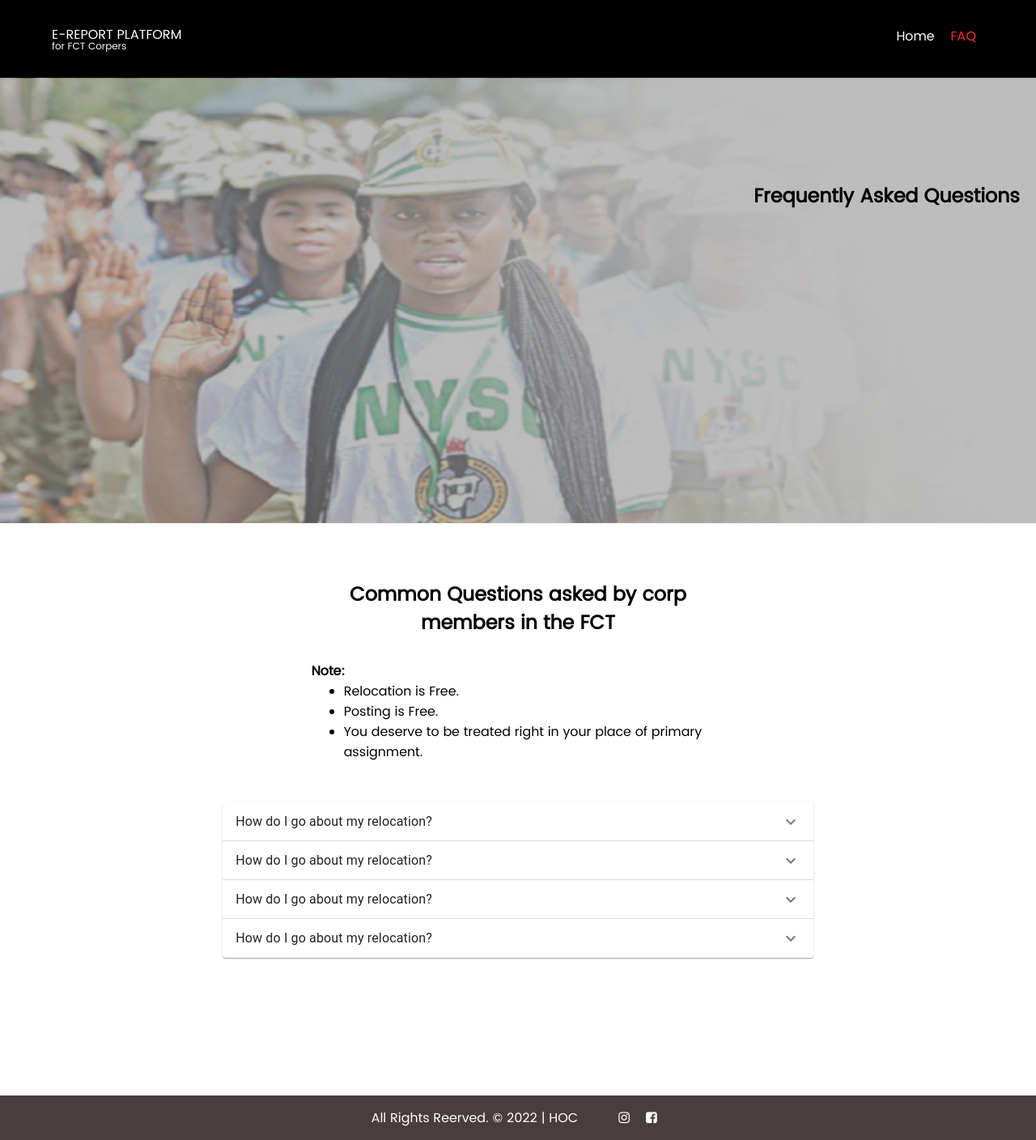
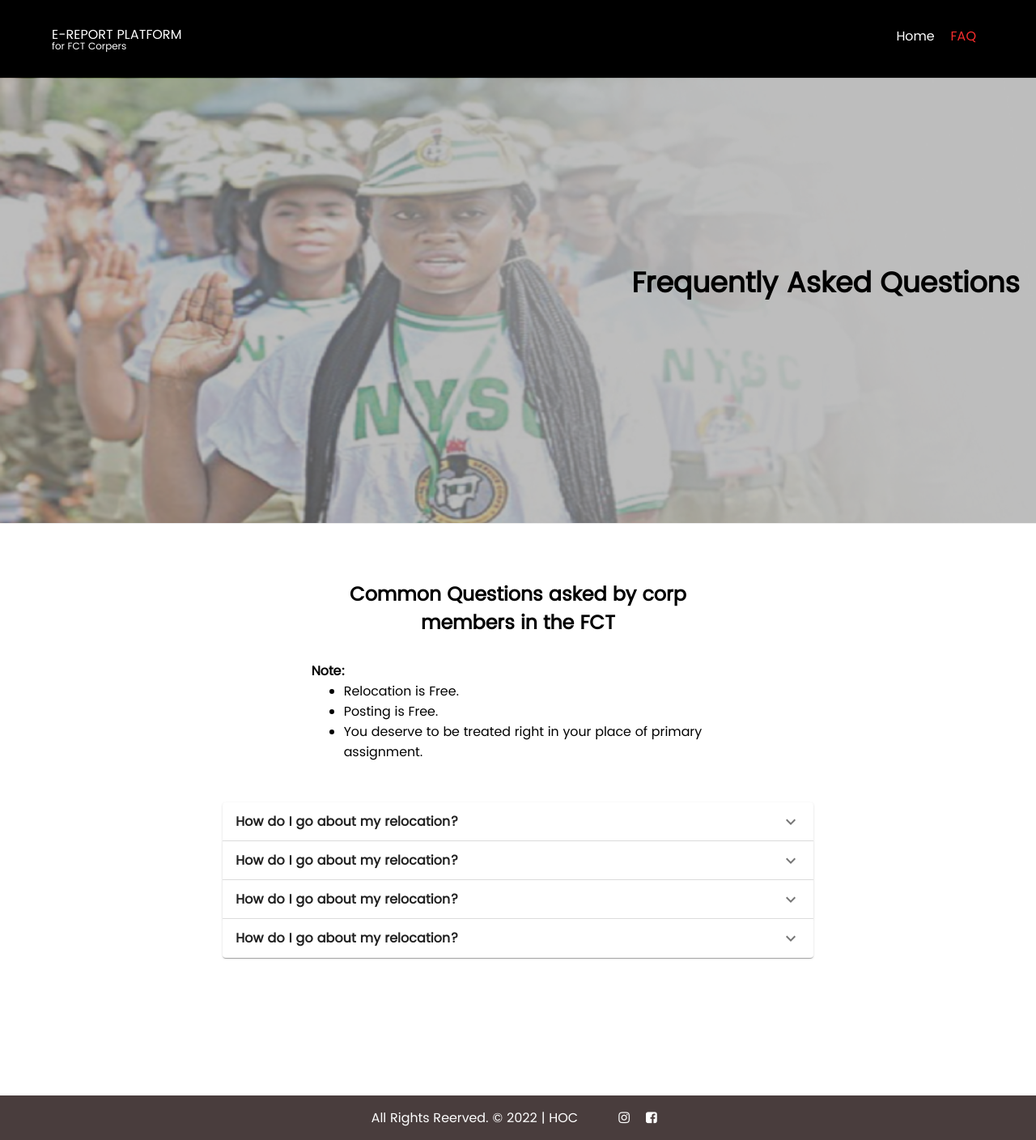
Before and after one commit to okafohenry/nysc-project, a React (Create React App) app: page /faq in a window 1280 px wide. Shown: the whole page at 81% size. Built offline with nearby package versions, Linux system fonts and the light colour scheme.

Commit message:
made a few resonsive modifications

```diff
--- a/src/assets/css/index.scss
+++ b/src/assets/css/index.scss
@@ -94,12 +94,12 @@
             position: relative;
             z-index: 15;
             float: right;
-            // h1 {
-            //     margin-top: 100px;
-            //     font-weight: 700;
-            //     font-size: 37px;
-            //     line-height: 50px;
-            // }
+            h1 {
+                margin-top: 100px;
+                font-weight: 700;
+                font-size: 35px;
+                line-height: 50px;
+            }
             h2{
                 font-family: Helvetica, sans-serif !important;
                 font-weight: 700;
--- a/src/pages/faq.tsx
+++ b/src/pages/faq.tsx
@@ -32,7 +32,7 @@
                                 aria-controls="panel1a-content"
                                 id="panel1a-header"
                                 >
-                                    <Typography>How do I go about my relocation?</Typography>
+                                    <Typography><strong>How do I go about my relocation?</strong></Typography>
                                 </AccordionSummary>
                                 <AccordionDetails>
                                     <Typography>
@@ -46,7 +46,7 @@
                                 expandIcon={<ExpandMore />}
                                 aria-controls="panel1a-content"
                                 id="panel1a-header">
-                                    <Typography>How do I go about my relocation?</Typography>
+                                    <Typography><strong>How do I go about my relocation?</strong></Typography>
                                 </AccordionSummary>
                                 <AccordionDetails>
                                     <Typography>
@@ -60,7 +60,7 @@
                                 expandIcon={<ExpandMore />}
                                 aria-controls="panel1a-content"
                                 id="panel1a-header">
-                                    <Typography>How do I go about my relocation?</Typography>
+                                    <Typography><strong>How do I go about my relocation?</strong></Typography>
                                 </AccordionSummary>
                                 <AccordionDetails>
                                     <Typography>
@@ -74,7 +74,7 @@
                                 expandIcon={<ExpandMore />}
                                 aria-controls="panel1a-content"
                                 id="panel1a-header">
-                                    <Typography>How do I go about my relocation?</Typography>
+                                    <Typography><strong>How do I go about my relocation?</strong></Typography>
                                 </AccordionSummary>
                                 <AccordionDetails>
                                     <Typography>
```
